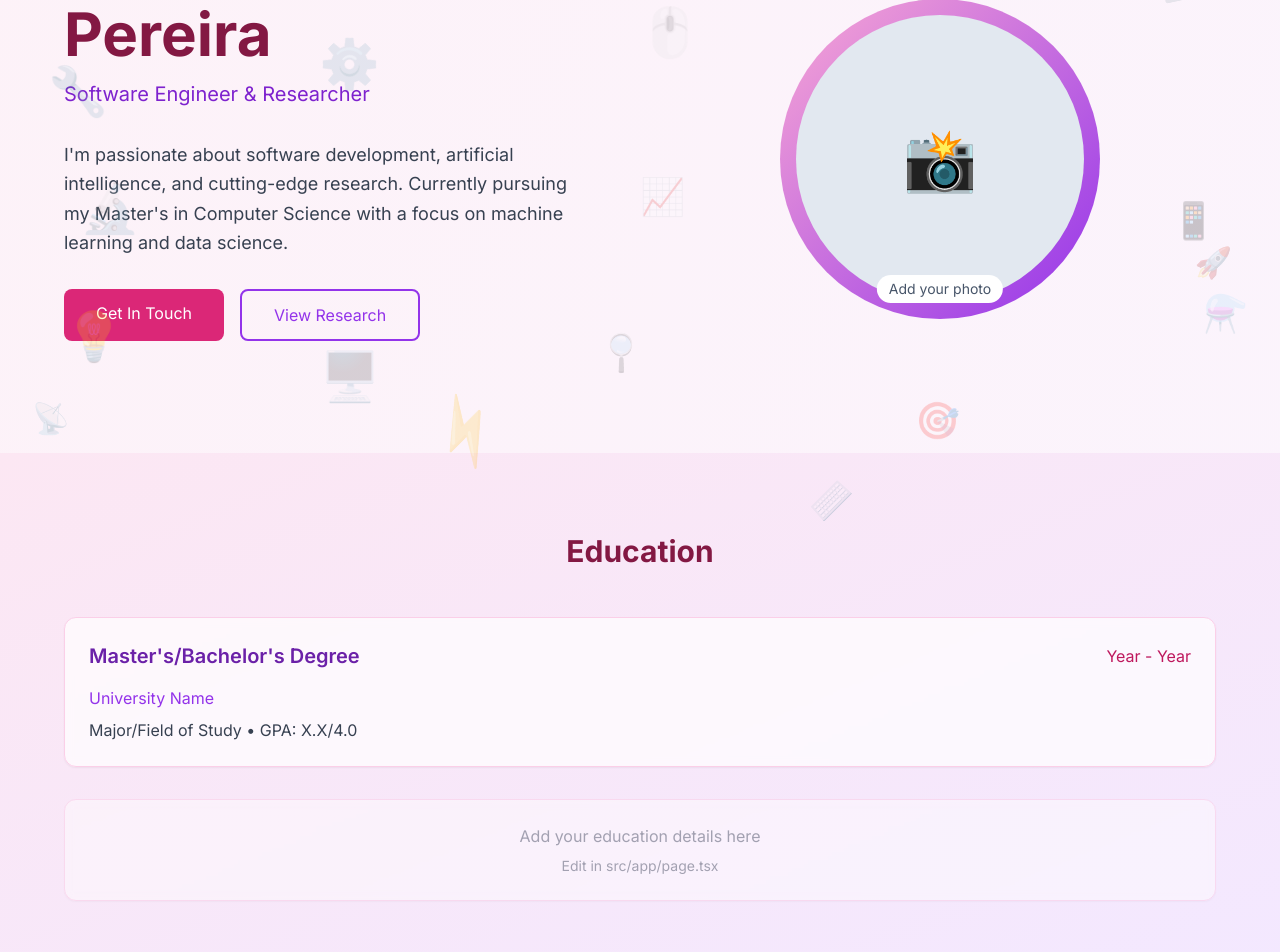
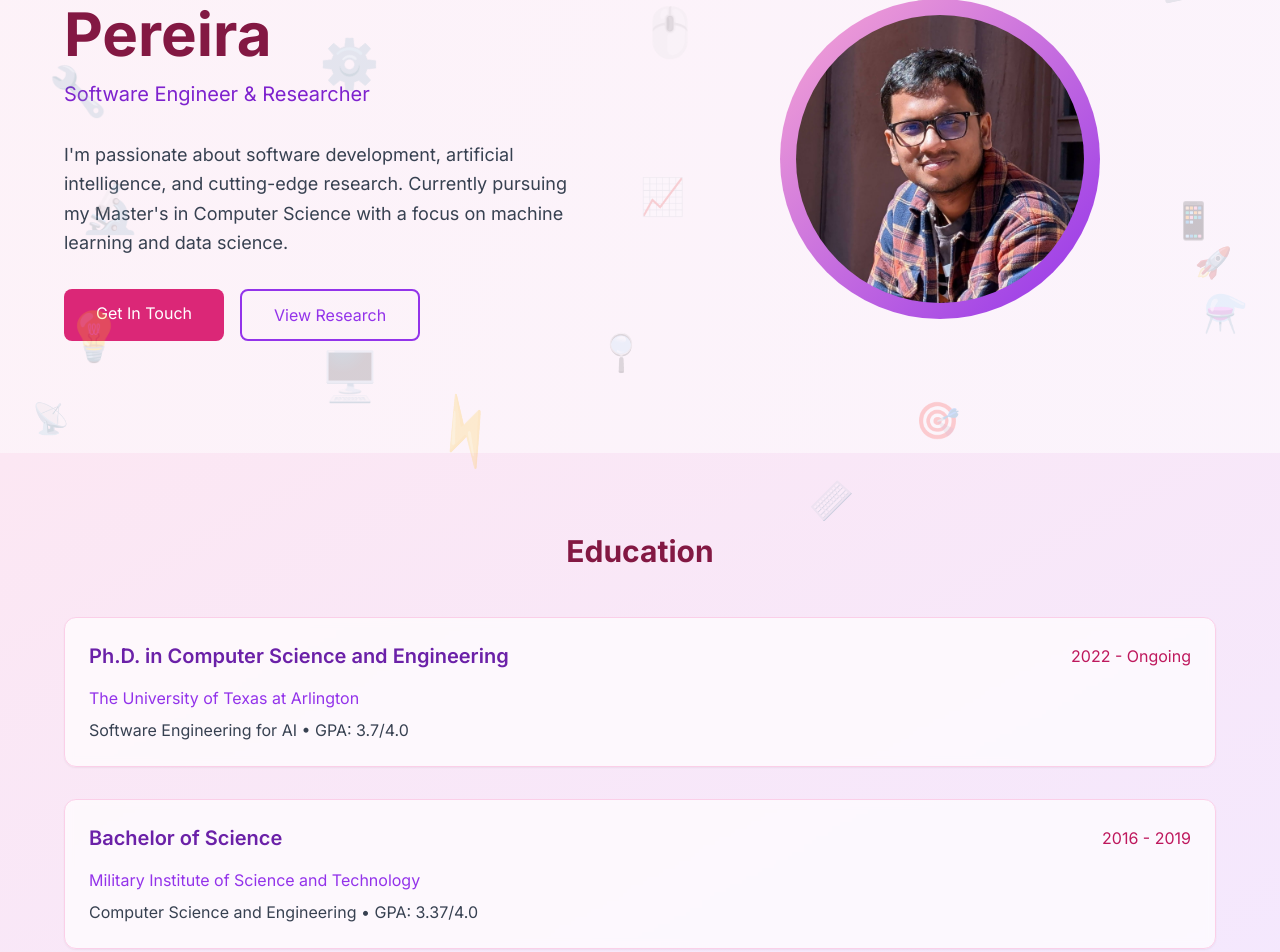
Before and after one commit to PereiraMavs/my-site, a Next.js app: page / in a window 1280 px wide. Shown: the part 200-1152 px from the top of the page. Built offline with nearby package versions, Linux system fonts and the light colour scheme.

Commit message:
Photo and Education

```diff
--- a/src/app/page.tsx
+++ b/src/app/page.tsx
@@ -1,4 +1,7 @@
-export default function Home() {
+import React from 'react'
+import Image from 'next/image'
+
+export default function HomePage() {
   return (
     <div className="min-h-screen bg-gradient-to-br from-pink-50 to-purple-50 relative overflow-hidden">
       {/* Background Doodles */}
@@ -75,13 +78,17 @@ export default function Home() {
             </div>
             <div className="flex justify-center">
               <div className="relative">
-                                <div className="w-80 h-80 bg-gradient-to-br from-pink-300 to-purple-600 rounded-full flex items-center justify-center">
-                  {/* Profile photo placeholder */}
-                  <div className="w-72 h-72 bg-slate-200 dark:bg-slate-700 rounded-full flex items-center justify-center">
-                    <span className="text-6xl text-slate-400 dark:text-slate-500">📸</span>
-                    <div className="absolute bottom-4 left-1/2 transform -translate-x-1/2 text-sm text-slate-600 dark:text-slate-400 bg-white dark:bg-slate-800 px-3 py-1 rounded-full">
-                      Add your photo
-                    </div>
+                <div className="w-80 h-80 bg-gradient-to-br from-pink-300 to-purple-600 rounded-full flex items-center justify-center p-2">
+                  {/* Profile photo */}
+                  <div className="w-72 h-72 rounded-full overflow-hidden bg-white">
+                    <Image
+                      src="/shovon.jpg"
+                      alt="Shovon Niverd Pereira"
+                      width={288}
+                      height={288}
+                      className="w-full h-full object-cover"
+                      priority
+                    />
                   </div>
                 </div>
               </div>
@@ -98,11 +105,20 @@ export default function Home() {
             {/* Add your actual education details here */}
             <div className="bg-white/70 backdrop-blur-sm rounded-xl p-6 shadow-sm border border-pink-200">
               <div className="flex flex-col md:flex-row md:items-center md:justify-between mb-4">
-                <h3 className="text-xl font-semibold text-purple-800">Master's/Bachelor's Degree</h3>
-                <span className="text-pink-700">Year - Year</span>
+                <h3 className="text-xl font-semibold text-purple-800">Ph.D. in Computer Science and Engineering</h3>
+                <span className="text-pink-700">2022 - Ongoing</span>
               </div>
-              <p className="text-purple-600 mb-2">University Name</p>
-              <p className="text-gray-700">Major/Field of Study • GPA: X.X/4.0</p>
+              <p className="text-purple-600 mb-2">The University of Texas at Arlington</p>
+              <p className="text-gray-700">Software Engineering for AI • GPA: 3.7/4.0</p>
+            </div>
+
+            <div className="bg-white/70 backdrop-blur-sm rounded-xl p-6 shadow-sm border border-pink-200">
+              <div className="flex flex-col md:flex-row md:items-center md:justify-between mb-4">
+                <h3 className="text-xl font-semibold text-purple-800">Bachelor of Science</h3>
+                <span className="text-pink-700">2016 - 2019</span>
+              </div>
+              <p className="text-purple-600 mb-2">Military Institute of Science and Technology</p>
+              <p className="text-gray-700">Computer Science and Engineering • GPA: 3.37/4.0</p>
             </div>
 
             {/* Add more education entries as needed */}
```
Also changed, not shown: public/shovon.jpg (added).
